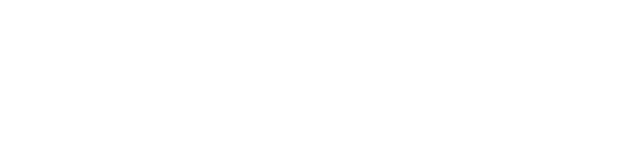
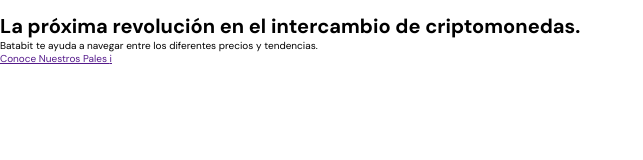
Before and after one commit to upiita-Emma-d/Bata-Bit-Project, a plain HTML site: page index.html in a window 1280 px wide. Shown: the whole page, without its empty margins (0-643 px from the left). Drawn offline with Linux system fonts and the light colour scheme.

Commit message:
creado estructura del header

```diff
--- a/index.html
+++ b/index.html
@@ -10,8 +10,16 @@
 <link
     href="https://fonts.googleapis.com/css2?family=DM+Sans:wght@400;500;700&family=Inter:wght@300;500&display=swap" rel="stylesheet">
 </head>
+<link rel="stylesheet" href="./styles.css">
 <body>
-    <header></header>
+    <header>
+        <img src="" alt="">
+        <div>
+            <h1>La próxima revolución en el intercambio de criptomonedas.</h1>
+            <p>Batabit te ayuda a navegar entre los diferentes precios y tendencias.</p>
+            <a href="">Conoce Nuestros Pales <span>i</span></a>
+        </div>
+    </header>
     <main>
         <section></section>
         <section></section>
--- a/styles.css
+++ b/styles.css
@@ -0,0 +1,32 @@
+/*
+1.- Posionamiento
+2.- Modelo de caja
+3.- Tipografia
+4.- Visuales
+5.- Otros
+
+*/
+:root{
+    /*
+    Colores
+    */
+    --bitcoin-orange: #f7931a;
+    --soft-orange: #ffe9d5;
+    --secondary-blue: #1a9af7;
+    --soft-blue: #e7f5ff;
+    --warm-black: #282623;
+    --black: #201e1c;
+    --grey: #bababa;
+    --off-white: #faf8f7;
+    --just-white: #fff;
+}
+
+*{
+    box-sizing: border-box;
+    margin: 0;
+    padding: 0;
+}
+html{
+    font-size: 62.5%;
+    font-family: "DM Sans", sans-serif;
+}
```
